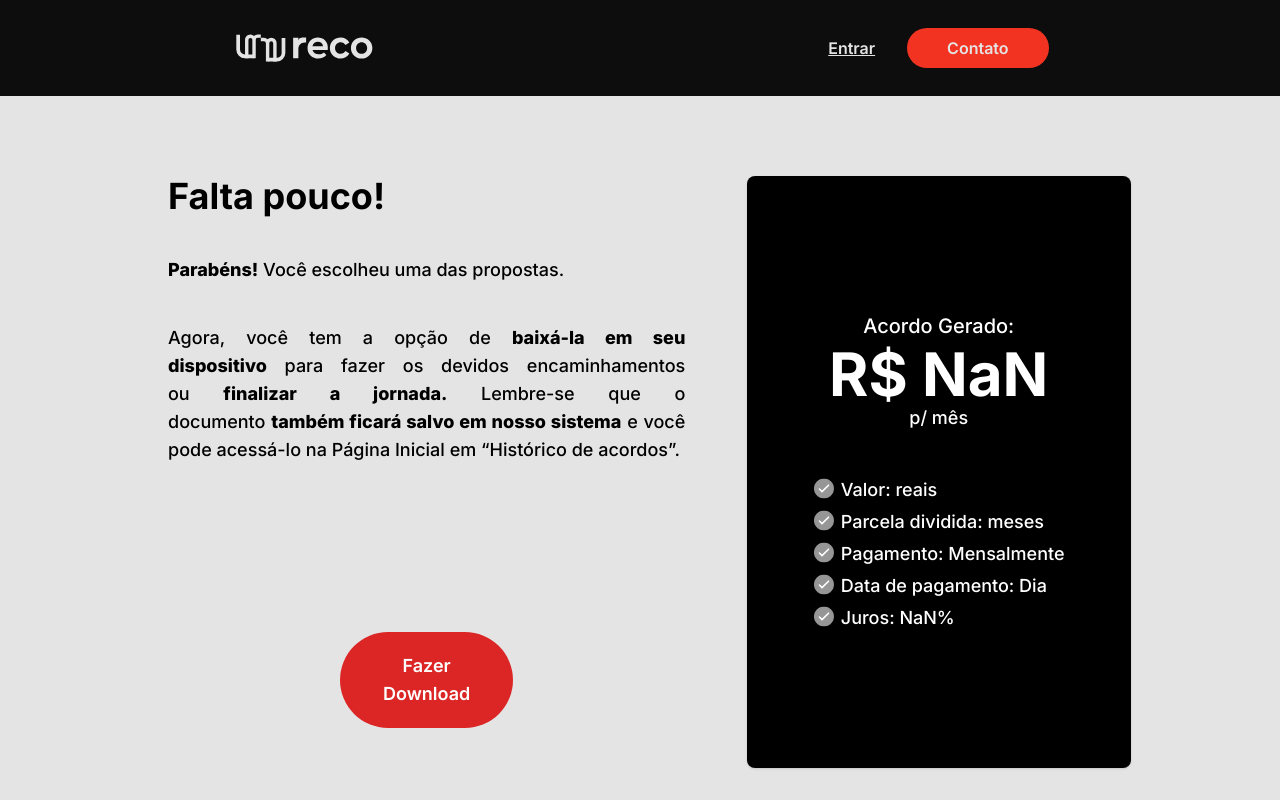
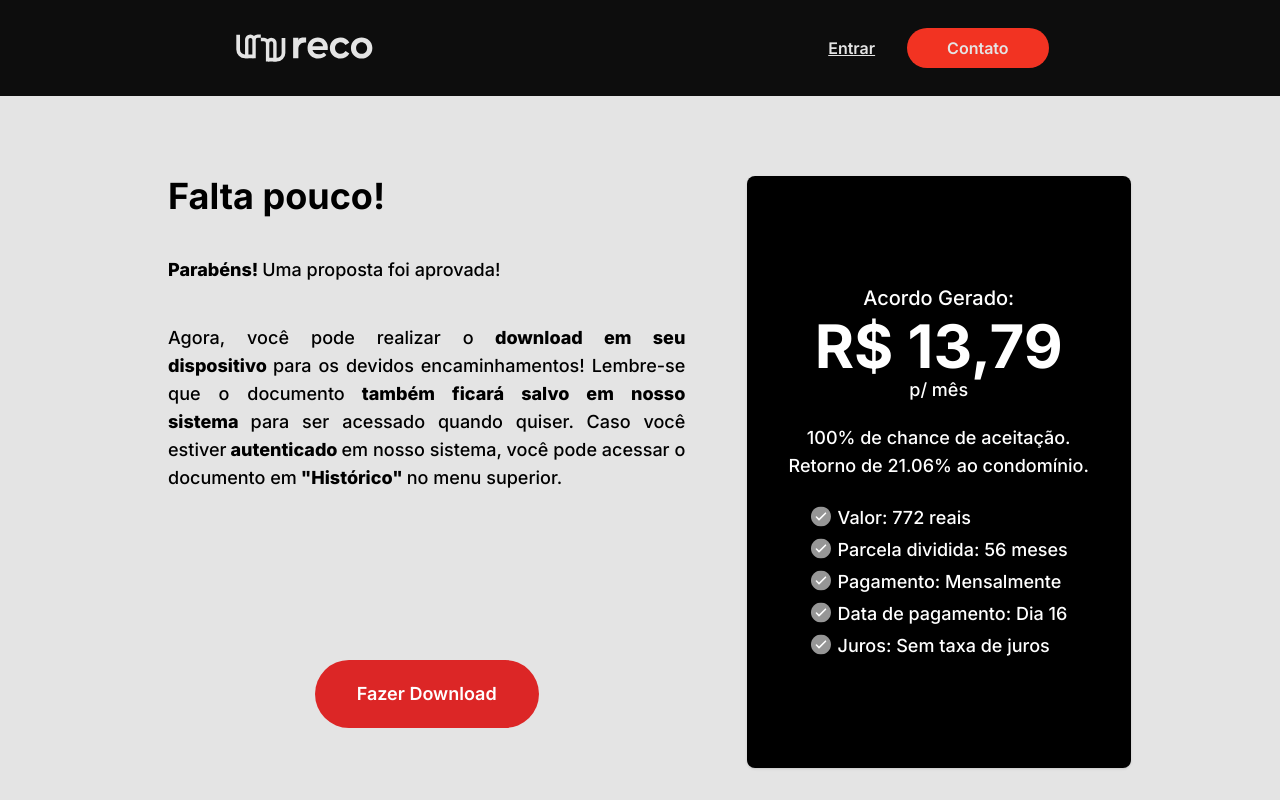
Before and after one commit to fpeduu/reco, a Next.js app in the folder nextjs_frontend/: page /proposal/1/confirmation in a window 1280 px wide. Shown: the top 800 px of the page. Built offline with nearby package versions, Linux system fonts and the light colour scheme; no server answers; the database is empty.

Commit message:
Refactor confirmation page

```diff
--- /dev/null
+++ b/nextjs_frontend/src/app/api/agreements/[cpfDevedor]/route.ts
@@ -0,0 +1,47 @@
+import { NextRequest, NextResponse } from "next/server";
+import Acordos, { Acordo } from "@/models/Acordos";
+import { faker } from '@faker-js/faker/locale/pt_BR';
+import { connectToDatabase } from "@/middlewares/mongodb";
+
+function createRandomAcordo(cpfDevedor: string) {
+  const usuarioEmail = faker.internet.email();
+  const minimumValue = faker.number.float({
+    min: 100, max: 10000, precision: 2
+  });
+  const valor = faker.number.float({
+    min: minimumValue / 10, max: minimumValue * 2, precision: 2
+  })
+
+  const chance = faker.number.int({ max: 100 });
+  const gain = (valor / minimumValue * 100).toFixed(2);
+  const chanceTxt = `${chance}% de chance de aceitação.`
+  const gainTxt = `Retorno de ${gain}% ao condomínio.`
+
+  const newAcordo: Acordo =  {
+    id: faker.number.int(),
+    status: "EM ANÁLISE",
+    cpfDevedor, usuarioEmail, valor,
+    descricao: `${chanceTxt}\n${gainTxt}`,
+    diaPagamento: faker.number.int({ min: 1, max: 31 }),
+    qtdParcelas: faker.number.int({ min: 1, max: 12 * 5 }),
+    juros: faker.number.float({ min: 0, max: 1, precision: 2 }),
+  }
+
+  return newAcordo;
+}
+
+export async function GET(req: NextRequest) {
+  connectToDatabase();
+
+  const cpfDevedor = req.nextUrl.href.split("/").pop() as string;
+
+  const acordoList: Acordo[] = await Acordos.find({ cpfDevedor });
+  const acceptedAcordoList = acordoList.filter(acordo =>
+    acordo.status === "ACEITO PELAS PARTES");
+  if (acceptedAcordoList.length > 0) {
+    return NextResponse.json(acceptedAcordoList[0]);
+  }
+
+  const newAcordo = createRandomAcordo(cpfDevedor);
+  return NextResponse.json(newAcordo);
+}
--- a/nextjs_frontend/src/app/api/agreements/condominiums/route.ts
+++ /dev/null
@@ -1,24 +0,0 @@
-import { Condominio } from "@/models/Condominios";
-import { NextResponse } from "next/server";
-
-export async function GET() {
-  const c1: Condominio = {
-    cnpj: "098",
-    nome: "Condominio 1",
-    valorMensalidade: 100,
-    administradorEmail: "adm1@gmail.com"
-  };
-  const c2: Condominio = {
-    cnpj: "987",
-    nome: "Condominio 2",
-    valorMensalidade: 200,
-    administradorEmail: "adm2@gmail.com"
-  };
-  const c3: Condominio = {
-    cnpj: "876",
-    nome: "Condominio 3",
-    valorMensalidade: 150,
-    administradorEmail: "adm3@gmail.com"
-  };
-  return NextResponse.json([c1, c2, c3]);
-}
--- a/nextjs_frontend/src/app/proposal/[cpfDevedor]/confirmation/page.tsx
+++ b/nextjs_frontend/src/app/proposal/[cpfDevedor]/confirmation/page.tsx
@@ -1,42 +1,73 @@
-"use client";
 import Link from "next/link";
+import { serverURL } from "@/config";
+import { Acordo } from "@/models/Acordos";
 import FinalProposalCard from "./components/FinalProposalCard/final-proposal-card";
-import { useChoosenProposalContext } from "../contexts/ChoosenProposalContext";
-import { useParams } from "next/navigation";
 
-export default function ConfirmationPage() {
-  const { choosenProposal } = useChoosenProposalContext();
-  const params = useParams();
-  const cpfDevedor = params.cpfDevedor;
+async function fetchProposal(cpfDevedor: string) {
+  return (await fetch(`${serverURL}/api/agreements/${cpfDevedor}/`)
+    .then((response) => response.json())
+    .catch((error) => {
+      console.error(error);
+      return {} as Acordo;
+    }
+  )) as Acordo;
+}
+
+interface ConfirmationPageProps {
+  params: {
+    cpfDevedor: string;
+  };
+}
+
+export default async function ConfirmationPage({
+  params
+}: ConfirmationPageProps) {
+  const proposal = await fetchProposal(params.cpfDevedor);
 
   return (
     <div className="containerLayout">
       <div className="pt-10 flex justify-between">
-        <div className="w-7/12 px-10 flex flex-col justify-between gap-10 text-lg font-medium">
-          <h1 className="text-4xl font-bold">Falta pouco!</h1>
+        <div className="w-7/12 px-10 flex flex-col justify-between
+                        gap-10 text-lg font-medium">
+          <h1 className="text-4xl font-bold">
+            Falta pouco!
+          </h1>
           <p>
-            <span className="font-extrabold">Parabéns!</span> Você escolheu uma das
-            propostas.
+            <span className="font-extrabold">
+              Parabéns!&nbsp;
+            </span>
+            Uma proposta foi aprovada!
           </p>
           <p className="text-justify">
-            Agora, você tem a opção de&nbsp;
-            <span className="font-extrabold">baixá-la em seu dispositivo</span>
-            &nbsp;para fazer os devidos encaminhamentos ou&nbsp;
-            <span className="font-extrabold">finalizar a jornada.</span>
-            &nbsp;Lembre-se que o documento&nbsp;
-            <span className="font-extrabold">também ficará salvo em nosso sistema</span>
-            &nbsp;e você pode acessá-lo na Página Inicial em “Histórico de acordos”.
+            Agora, você pode realizar o
+            <span className="font-extrabold">
+              &nbsp;download em seu dispositivo&nbsp;
+            </span>
+            para os devidos encaminhamentos! Lembre-se que o documento
+            <span className="font-extrabold">
+              &nbsp;também ficará salvo em nosso sistema&nbsp;
+            </span>
+            para ser acessado quando quiser. Caso você estiver
+            <span className="font-extrabold">
+              &nbsp;autenticado&nbsp;
+            </span>
+            em nosso sistema, você pode acessar o documento em
+            <span className="font-extrabold">
+              &nbsp;"Histórico"&nbsp;
+            </span>
+            no menu superior.
           </p>
           <div className="mt-32 mb-10 flex items-center justify-evenly">
             <Link
               href=""
-              className="w-2/6 px-10 py-5 rounded-full bg-red-600 text-white text-center font-semibold">
+              className="w-56 px-10 py-5 rounded-full bg-red-600
+                       text-white text-center font-semibold">
               Fazer Download
             </Link>
           </div>
         </div>
         <div className="w-5/12 flex justify-center">
-          <FinalProposalCard proposal={choosenProposal} />
+          <FinalProposalCard proposal={proposal} />
         </div>
       </div>
     </div>
```
